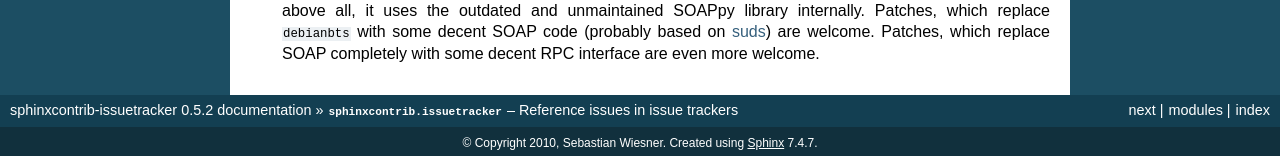
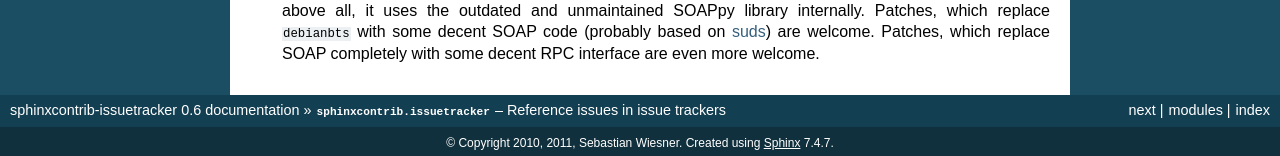
Before and after one commit to ignatenkobrain/sphinxcontrib-issuetracker, a Sphinx documentation site: the page built from doc/index.rst, in a window 1280 px wide and 900 px high, scrolled down 1433 px. Shown: the part 741-897 px from the top of the window. Built offline with Sphinx 7.4.7, drawn with Linux system fonts in a browser that asks for light colours; some of the changed text lies outside the part shown.

Commit message:
Updated doc version and copyright

```diff
--- a/doc/conf.py
+++ b/doc/conf.py
@@ -9,9 +9,9 @@ source_suffix = '.rst'
 master_doc = 'index'
 
 project = u'sphinxcontrib-issuetracker'
-copyright = u'2010, Sebastian Wiesner'
-version = '0.5'
-release = '0.5.2'
+copyright = u'2010, 2011, Sebastian Wiesner'
+version = '0.6'
+release = '0.6'
 
 exclude_patterns = ['_build/*']
 
```
